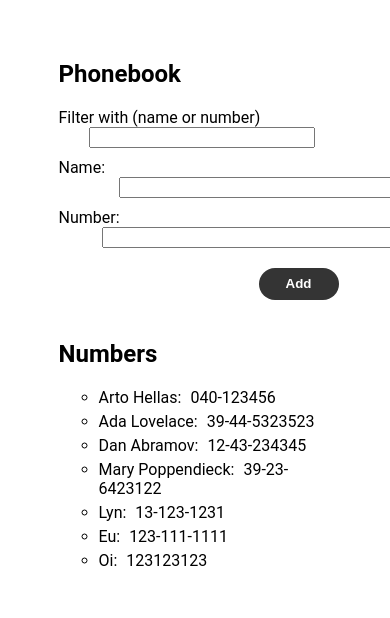
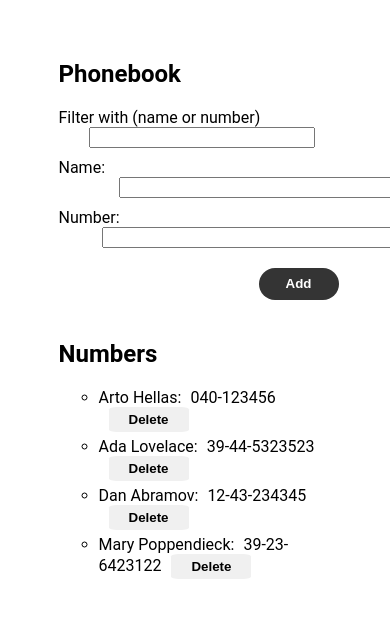
Before and after one commit to katsuragawa-fullstackopen/part-0-to-2, a React (Create React App) app in the folder part2/phonebook/: page / in a window 390 px wide. Shown: the top 618 px of the page. Built offline with nearby package versions, Linux system fonts and the light colour scheme; data requests are answered from the project's data file; the HTML template or start-up script is replaced by a standard one.

Commit message:
update phonebook to 2.17

```diff
--- a/part2/phonebook/db.json
+++ b/part2/phonebook/db.json
@@ -19,21 +19,6 @@
       "name": "Mary Poppendieck",
       "number": "39-23-6423122",
       "id": 4
-    },
-    {
-      "name": "Lyn",
-      "number": "13-123-1231",
-      "id": 5
-    },
-    {
-      "name": "Eu",
-      "number": "123-111-1111",
-      "id": 6
-    },
-    {
-      "name": "Oi",
-      "number": "123123123",
-      "id": 7
     }
   ]
 }
--- a/part2/phonebook/src/App.js
+++ b/part2/phonebook/src/App.js
@@ -33,7 +33,7 @@ const Form = ({
   </form>
 );
 
-const Persons = ({ persons, search }) => {
+const Persons = ({ persons, search, deletePerson }) => {
   // callback for filter
   const filterPerson = (person) =>
     person.name.toLocaleLowerCase().includes(search.toLocaleLowerCase()) ||
@@ -45,6 +45,9 @@ const Persons = ({ persons, search }) => {
         {persons.filter(filterPerson).map((person) => (
           <li key={person.name}>
             {person.name}: <span>{person.number}</span>
+            <button onClick={() => deletePerson(person.id)} className="del-btn">
+              Delete
+            </button>
           </li>
         ))}
       </ul>
@@ -86,7 +89,7 @@ const App = () => {
     const newPersonObject = {
       name: newName,
       number: newNumber,
-      id: persons.length + 1,
+      id: persons[persons.length - 1].id + 1,
     };
 
     // check if this person already exist
@@ -112,6 +115,19 @@ const App = () => {
     }
   };
 
+  // event handler for deleting contacts
+  const deletePerson = (id) => {
+    const personToDelete = persons.find((person) => person.id === id);
+    console.log(personToDelete);
+    if (window.confirm(`Do you want to delete entry ${personToDelete.name}`)) {
+      console.log(`Delete id: ${id}`);
+      phonebookServices.deleteContact(id).then(() => {
+        const removedList = persons.filter((person) => person.id !== id);
+        setPersons(removedList);
+      });
+    }
+  };
+
   return (
     <div className="container">
       <h2>Phonebook</h2>
@@ -124,7 +140,7 @@ const App = () => {
         addPerson={addPerson}
       />
       <h2>Numbers</h2>
-      <Persons persons={persons} search={search} />
+      <Persons persons={persons} search={search} deletePerson={deletePerson} />
     </div>
   );
 };
--- a/part2/phonebook/src/index.css
+++ b/part2/phonebook/src/index.css
@@ -53,3 +53,12 @@ li {
 span {
   margin-left: 5px;
 }
+
+.del-btn {
+  margin-left: 10px;
+  border: 0;
+  border-radius: 10%;
+  padding: 5px 20px;
+  background-color: #f0f0f0;
+  font-weight: bold;
+}
--- a/part2/phonebook/src/services/phonebook.js
+++ b/part2/phonebook/src/services/phonebook.js
@@ -12,6 +12,11 @@ const createContact = (contact) => {
   return request.then((response) => response.data);
 };
 
-const phonebookServices = { getContacts, createContact };
+const deleteContact = (id) => {
+  const request = axios.delete(`${url}/${id}`);
+  return request;
+};
+
+const phonebookServices = { getContacts, createContact, deleteContact };
 
 export default phonebookServices;
```
